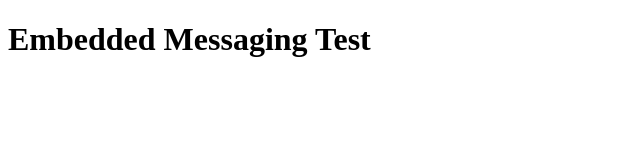
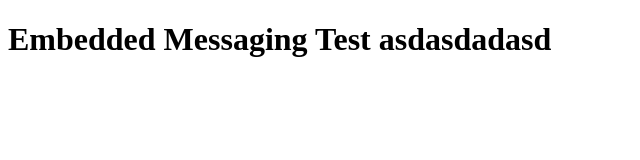
Before and after one commit to SaggyintoIT/MainTestChat, a plain HTML site: page chat.html in a window 1280 px wide. Shown: the whole page, without its empty margins (0-640 px from the left). Drawn offline with nearby package versions, Linux system fonts and the light colour scheme.

Commit message:
Update chat.html

```diff
--- a/chat.html
+++ b/chat.html
@@ -6,7 +6,7 @@
     <title>Embedded Messaging Test</title>
 </head>
 <body>
-    <h1>Embedded Messaging Test</h1>
+    <h1>Embedded Messaging Test asdasdadasd</h1>
  <script type='text/javascript'>
 	function initEmbeddedMessaging() {
 		try {
```
